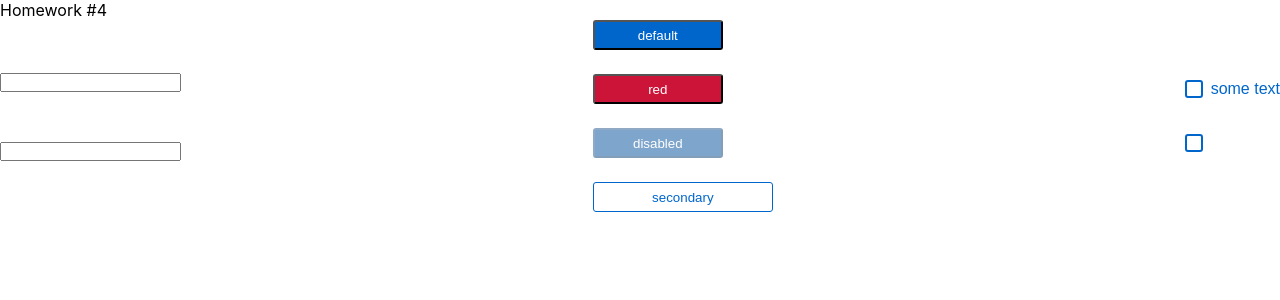
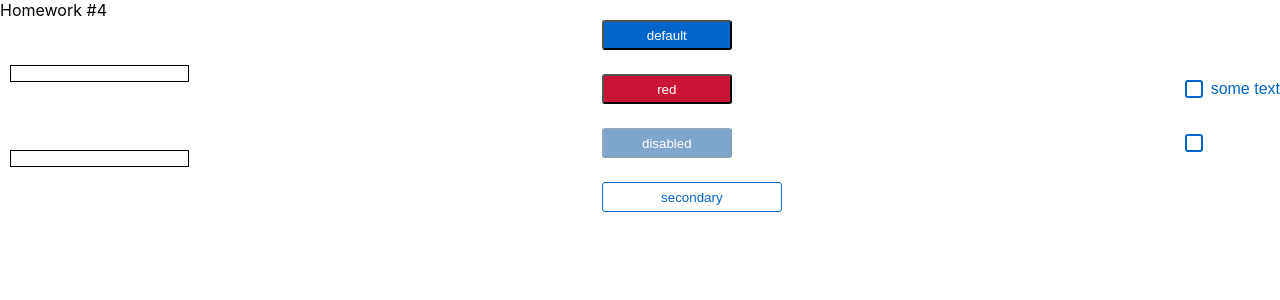
Before and after one commit to VladislavRomash/My_homework_advanced, a React (Create React App) app: page / in a window 1280 px wide. Shown: the top 300 px of the page. Built offline with nearby package versions, Linux system fonts and the light colour scheme.

Commit message:
Homework 4 (correction onChangeCallback)

```diff
--- a/src/s2-homeworks/hw04/common/c1-SuperInputText/SuperInputText.module.css
+++ b/src/s2-homeworks/hw04/common/c1-SuperInputText/SuperInputText.module.css
@@ -1,4 +1,6 @@
 .input:focus {
+    outline: none;
+    border: 2px solid black;
 }
 
 .input {
@@ -8,13 +10,18 @@
 }
 
 .superInput {
+    margin: 10px;
+    border: 1px solid black;
 }
 
 .errorInput {
+    border: 1px solid #dd3355;
 }
 
 .errorInput:focus {
 }
 
 .error {
+    color: #dd3355;
+    height: 21px;
 }
--- a/src/s2-homeworks/hw04/common/c3-SuperCheckbox/SuperCheckbox.tsx
+++ b/src/s2-homeworks/hw04/common/c3-SuperCheckbox/SuperCheckbox.tsx
@@ -27,9 +27,9 @@ const SuperCheckbox: React.FC<SuperCheckboxPropsType> = (
     }
 ) => {
     const onChangeCallback = (e: ChangeEvent<HTMLInputElement>) => {
+        onChange && onChange(e)
         onChangeChecked && onChangeChecked(e.currentTarget.checked)
         // задачка на написание онченджа
-
     }
 
     const finalInputClassName = s.checkbox
```
